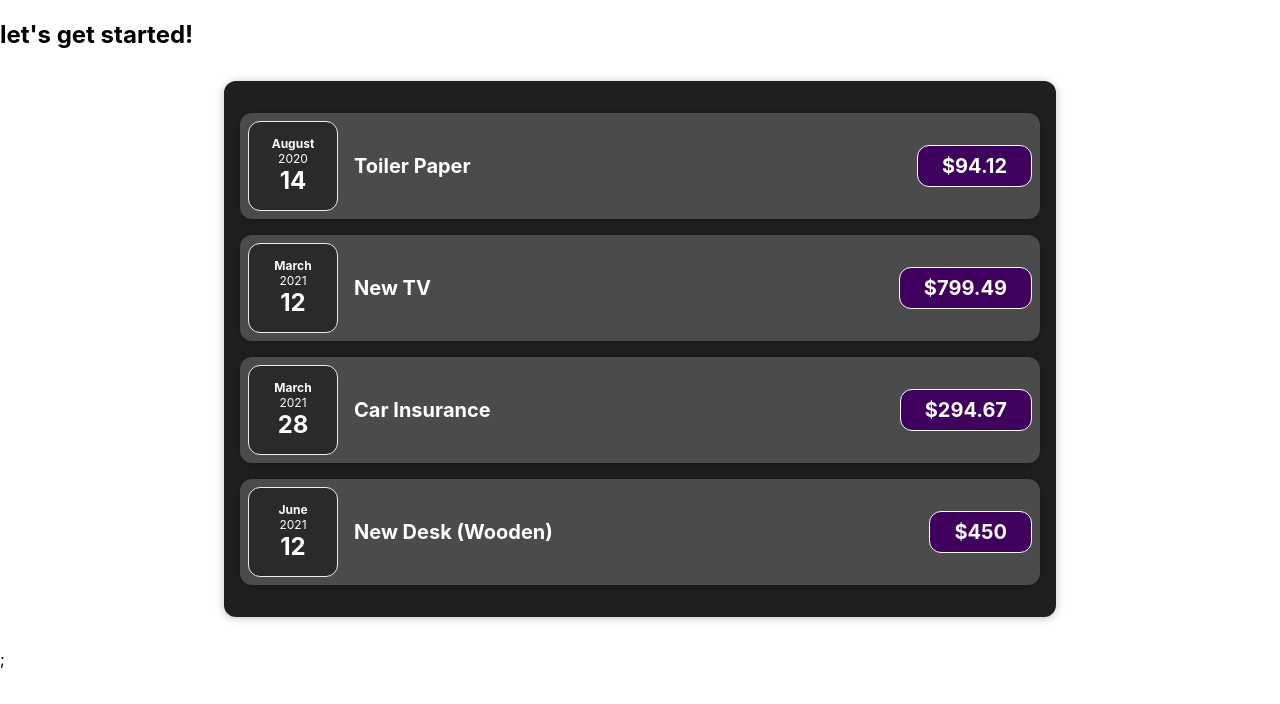
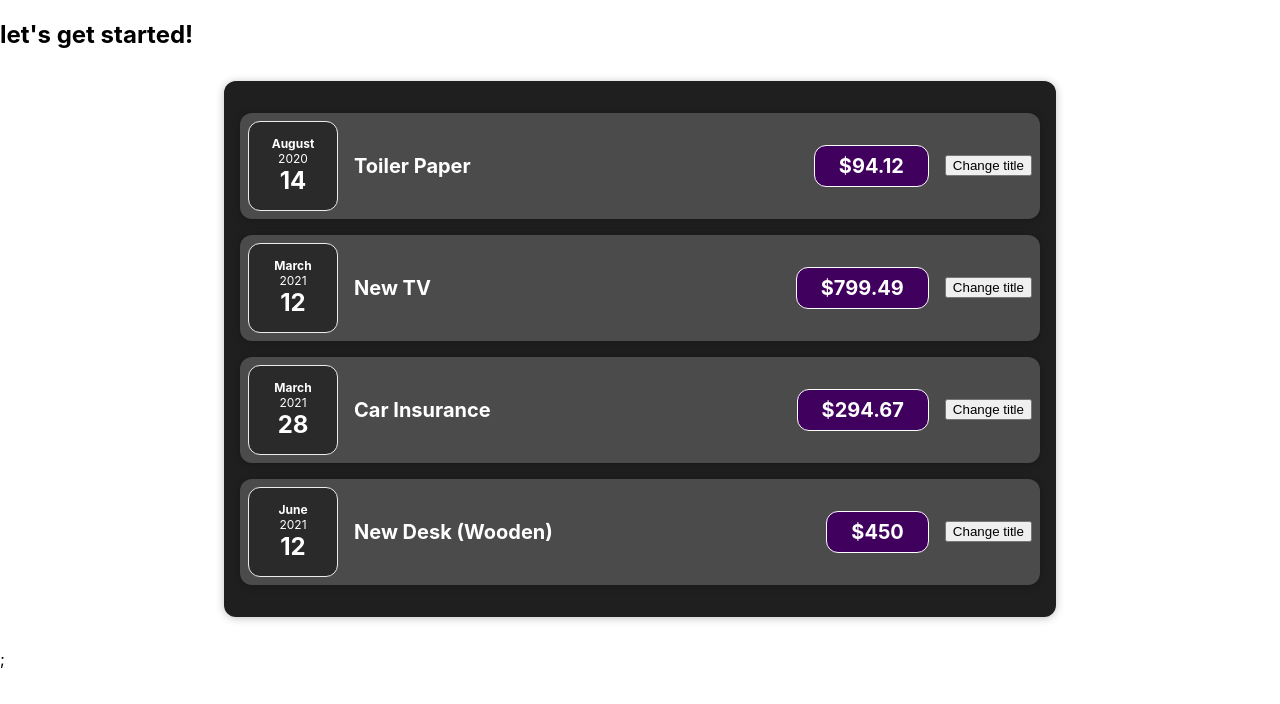
Before and after one commit to eyedent1ty/react-basics, a React (Create React App) app: page / in a window 1280 px wide. Shown: the top 704 px of the page. Built offline with nearby package versions, Linux system fonts and the light colour scheme.

Commit message:
Add state specifically a useState hook to the ExpenseItem component

```diff
--- a/src/components/ExpenseDate/ExpenseDate.js
+++ b/src/components/ExpenseDate/ExpenseDate.js
@@ -8,7 +8,6 @@
   const month = date.toLocaleString('en-US', { month: 'long' });
   const day = date.toLocaleString('en-US', { day: '2-digit' });
   const year = date.getFullYear();
-
   return (
     <div className="expense-date">
       <div className="expense-date__month">{month}</div>
--- a/src/components/ExpenseItem/ExpenseItem.js
+++ b/src/components/ExpenseItem/ExpenseItem.js
@@ -1,4 +1,4 @@
-import React from 'react';
+import React, { useState } from 'react';
 
 import ExpenseDate from '../ExpenseDate/ExpenseDate';
 import Card from '../Card/Card';
@@ -6,7 +6,15 @@
 import './ExpenseItem.css';
 
 const ExpenseItem = (props) => {
-  const { date, title, amount } = props;
+  const { date, amount } = props;
+
+  // useState() function  returns array with 2 elements
+  // the value, and the function that you needed to invoke to change that value
+  const [title, setTitle] = useState(props.title);
+
+  const clickHandler = () => {
+    setTitle('New Title'); // Asynchronous
+  };
 
   return (
     <Card className="expense-item">
@@ -19,6 +27,7 @@
       <div className="expense-item__description">
         <h2>{title}</h2>
         <div className="expense-item__price">${amount}</div>
+        <button onClick={clickHandler}>Change title</button>
       </div>
     </Card>
   );
--- a/src/components/Expenses/Expenses.js
+++ b/src/components/Expenses/Expenses.js
@@ -7,7 +7,6 @@
 
 const Expenses = (props) => {
   const { items } = props;
-
   return (
     <Card className="expenses">
       {/*If you pass a className to your component, you need to manually apply it,
```
Also changed, not shown: 1 other file (tests, documents, lock files or other folders).
